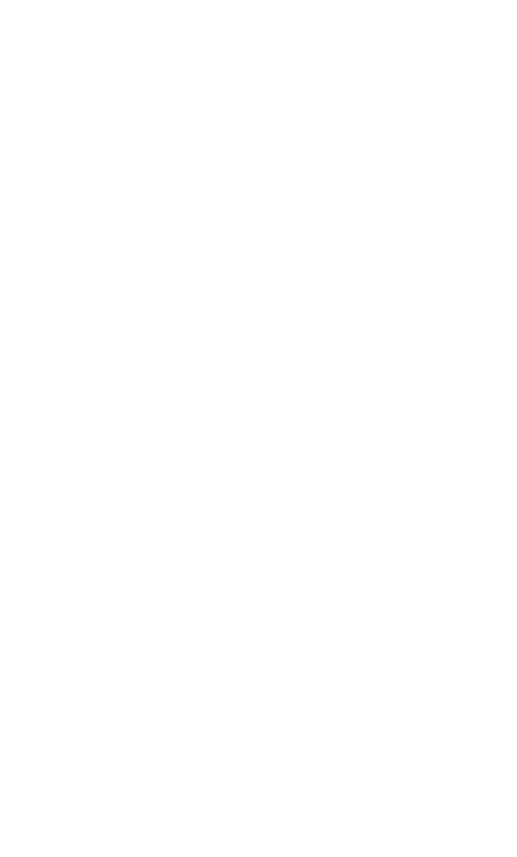
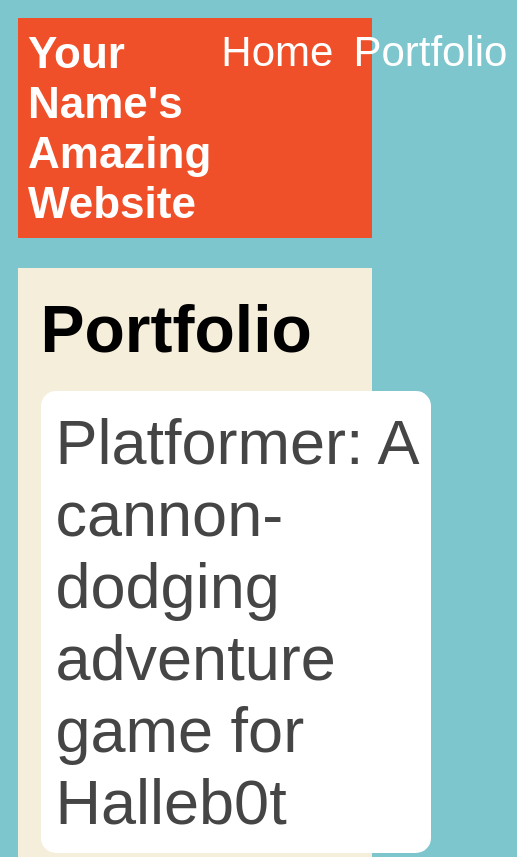
Before and after one commit to bayronzuniga/bayronzuniga.github.io, a plain HTML site: page portfolio.html in a window 390 px wide. Shown: the top 857 px of the page, 517 px wide, since content can reach past the window. Drawn offline with Linux system fonts and the light colour scheme.

Commit message:
portfolio

```diff
--- a/portfolio.html
+++ b/portfolio.html
@@ -0,0 +1,42 @@
+<!DOCTYPE html>
+<html>
+  <head>
+    <title>My Awesome Website</title>
+    <link rel="stylesheet" href="style.css" />
+</head>
+  </head>
+
+  <body>
+
+    <div id="all-contents">
+        <nav>
+      <h1>Your Name's Amazing Website</h1>
+      <ul id="nav-ul">
+         <li class="nav-li">
+               <a href="index.html">Home</a>
+            </li>
+          <li class="nav-li">
+             <a href="portfolio.html">Portfolio</a>
+             </li>
+            </ul>
+        </nav>
+
+        <main>
+            <div class="content">
+                <h1>Portfolio</h1>
+                <ul id="portfolio">
+                    <li>
+                        <a href="fsd-projects/platformer/">Platformer: A cannon-dodging adventure game for Halleb0t</a>
+                      </li>
+                      <li>
+                        <a href="fsd-projects/bouncing-box/">Bouncing Box: A fun introduction to web game development</a>
+                      </li>
+                      <li>
+                        <a href="fsd-projects/circularity/">Circularity: A poetic motion experiment with circles</a>
+                      </li>
+                </ul>
+              </div>
+        </main>
+    </div>
+  </body>
+</html>
--- a/style.css
+++ b/style.css
@@ -74,3 +74,79 @@ main {
 h2, h3 {
     margin: 0px;
 }
+
+/* Portfolio styles */
+.content h1 {
+    color: black;
+  }
+
+  #portfolio {
+    list-style-type: none;
+    padding-left: 0;
+  }
+
+  #portfolio li {
+    background: #fff;
+    padding: 10px;
+    border-radius: 10px;
+    margin-bottom: 10px;
+  }
+
+  #portfolio li:hover {
+    background: #eee;
+  }
+
+  #portfolio a {
+    text-decoration: none;
+    color: #454545;
+  }
+
+  /* responsive web design */
+@media screen and (min-width: 120px) and (max-width: 1080px) {
+    main {
+      height: 100ch;
+      zoom: 1.5;
+      display: grid;
+    }
+
+    h1 {
+      font-size: 44px;
+    }
+
+    h2 {
+      font-size: 42px;
+    }
+
+    h3 {
+      font-size: 36px;
+    }
+
+    #all-contents {
+      height: 100ch;
+      margin: none;
+    }
+
+    a {
+      font-size: 42px;
+    }
+
+    .sidebar {
+      margin-right: 0px;
+      justify-content: center;
+      align-items: center;
+    }
+
+    .sidebar-img {
+      width: 100%;
+    }
+
+    p,
+    li {
+      font-size: 24px;
+    }
+
+    .content {
+      align-content: center;
+      justify-content: center;
+    }
+  }
```
Also changed, not shown: fsd-projects/platformer/platformer.js (+7 -9 lines).
